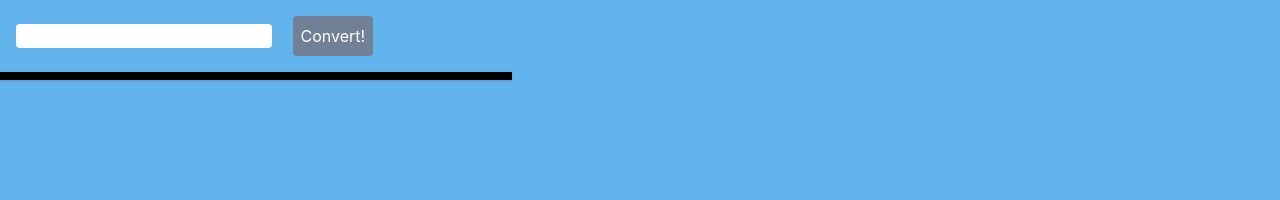
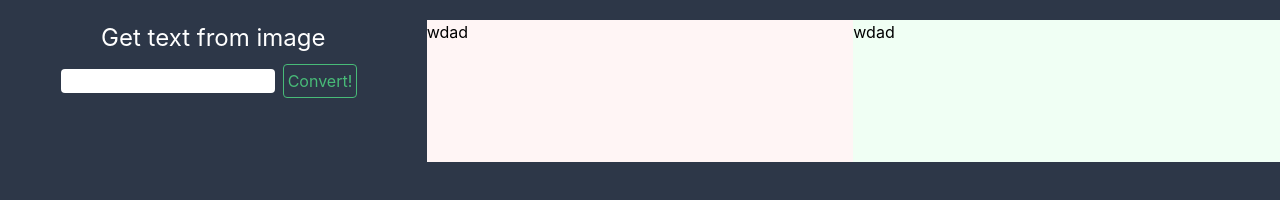
Before and after one commit to jtrcarlos/utilities-page, a website: page index.html in a window 1280 px wide. Drawn offline with Linux system fonts and the light colour scheme.

Commit message:
ImgText styling

```diff
--- a/app/js/convertImgText.js
+++ b/app/js/convertImgText.js
@@ -13,16 +13,26 @@ function imgTextConvert() {
         .recognize(imgTextInput.value)
         .progress((p) => {
             console.log('progress', p);
-            document.getElementById('prog').innerText = p.status + " " + Math.floor(p.progress * 100) + "%";
+            //document.getElementById('prog').innerText = p.status + " " + Math.floor(p.progress * 100) + "%";
+            document.getElementById('prog-status').innerText = p.status;;
             var current_progress = Math.floor(p.progress * 100);
             $("#progress-bar")
                 .css("width", current_progress + "%")
-                .text(current_progress + "% Complete");
+                .removeClass("hidden")
+                .text(current_progress + "%");
+            $('#p-progress-bar')
+                .removeClass("hidden");
+            $('#convertButton')
+                .addClass("cursor-not-allowed opacity-50");
             // $("#progress-bar-text").text(current_progress + "% Complete");
         })
         .then(({ text }) => {
             console.log(text);
             worker.terminate();
             imgTextOutput.innerText = text;
+            $('#convertButton')
+                .removeClass("cursor-not-allowed opacity-50");
+            $('#imgTextOutput')
+                .addClass('border');
         });
 }
--- a/index.html
+++ b/index.html
@@ -9,23 +9,87 @@
     <link rel="stylesheet" href="app/css/style.css">
 </head>
 
-<body class="bg-blue-400">
+<body class="bg-gray-800">
 
-    <section id="convertText">
-        <div class="container">
-            <div>
-                <input type="text" class="mx-4 my-6 w-64 h-6 rounded" id="imgTextInput">
-                <button class="p-2 rounded bg-gray-600 text-white" onclick="imgTextConvert()">Convert!</button>
+    <div class="mt-5">
+
+        <div class="flex flex-wrap" id="GetTextImage">
+            <div class="w-full sm:w-full md:w-1/3">
+                <h1 class="text-center text-2xl mb-2 text-white hover:text-green-500 cursor-default">Get text from image
+                </h1>
+                <div class="flex justify-center items-center">
+                    <input type="text" class="w-1/2 h-6 center rounded" id="imgTextInput">
+                    <button id="convertButton"
+                        class="p-1 mx-2 relative rounded text-green-500 bg-transparent hover:bg-green-500 hover:text-white border border-green-500 focus:outline-none"
+                        onclick="imgTextConvert()">Convert!</button>
+                </div>
+                <div class="mt-8 text-white flex justify-center items-center hidden" id="p-progress-bar">
+                    <div class="flex justify-center items-center bg-gray-700 shadow w-3/4 h-5 rounded">
+                        <div class="bg-green-700 text-xs leading-none py-1 text-center text-white rounded"
+                            id="progress-bar" style="width: 0"></div>
+                    </div>
+                </div>
+                <div class="mt-4 text-white">
+                    <div class="flex justify-center items-center capitalize">
+                        <h1 id="prog-status"></h1>
+                    </div>
+                    <br>
+                    <div class="flex justify-center items-center">
+                        <p class="w-full lg:w-3/4 text-base p-1 m-2" id="imgTextOutput"></p>
+                    </div>
+                </div>
             </div>
-            <div>
+
+            <div class="w-full sm:w-full md:w-1/3 bg-red-100 center">
+                <p>wdad</p>
+            </div>
+            <div class="w-full sm:w-full md:w-1/3 bg-green-100">wdad</div>
+        </div>
+
+    </div>
+
+
+
+
+
+
+
+
+    <!-- <div class="container">
+            <div class="lg:flex mx-4 my-2">
+                <input type="text" class="rounded w-3/4 h-6 my-auto leading-none" id="imgTextInput">
+                <button class="p-1 w-1/4 h-8 rounded bg-blue-600 text-white hover:bg-blue-800"
+                    onclick="imgTextConvert()">Convert!</button>
+            </div>
+            <div class="text-white mx-4">
                 <h1 id="prog"></h1>
-                <div class="shadow w-2/5 bg-grey-light">
-                    <div class="bg-black text-xs leading-none py-1 text-center text-white" id="progress-bar"></div>
+                <div class=" bg-white shadow w-full h-5 rounded">
+                    <div class="bg-blue-500 text-xs leading-none py-1 text-center text-white rounded" id="progress-bar"
+                        style="width: 0"></div>
                 </div>
+                <br>
                 <h4 id="imgTextOutput"></h4>
             </div>
+        </div> -->
+    <!-- <section id="convertText" class="w-1/4 mx-4">
+        <div class="container bg-blue-100">
+            <div>
+                <input type="text" class="mx-4  md:w-3/4 h-6 rounded sm:w-auto" id="imgTextInput">
+                <button class="p-2 rounded bg-blue-600 text-white hover:bg-blue-800"
+                    onclick="imgTextConvert()">Convert!</button>
+            </div>
+            <div class="text-white mx-4">
+                <h1 id="prog"></h1>
+                <div class=" bg-white shadow w-2/5 h-5 rounded">
+                    <div class="bg-blue-500 text-xs leading-none py-1 text-center text-white rounded" id="progress-bar"
+                        style="width: 0"></div>
+                </div>
+                <br>
+                <h4 id="imgTextOutput"></h4>
+            </div>
+        </div>
+    </section> -->
 
-    </section>
 
     <script src="lib/jquery-3.4.1.min.js"></script>
     <script src="lib/tesseract.min.js"></script>
```
